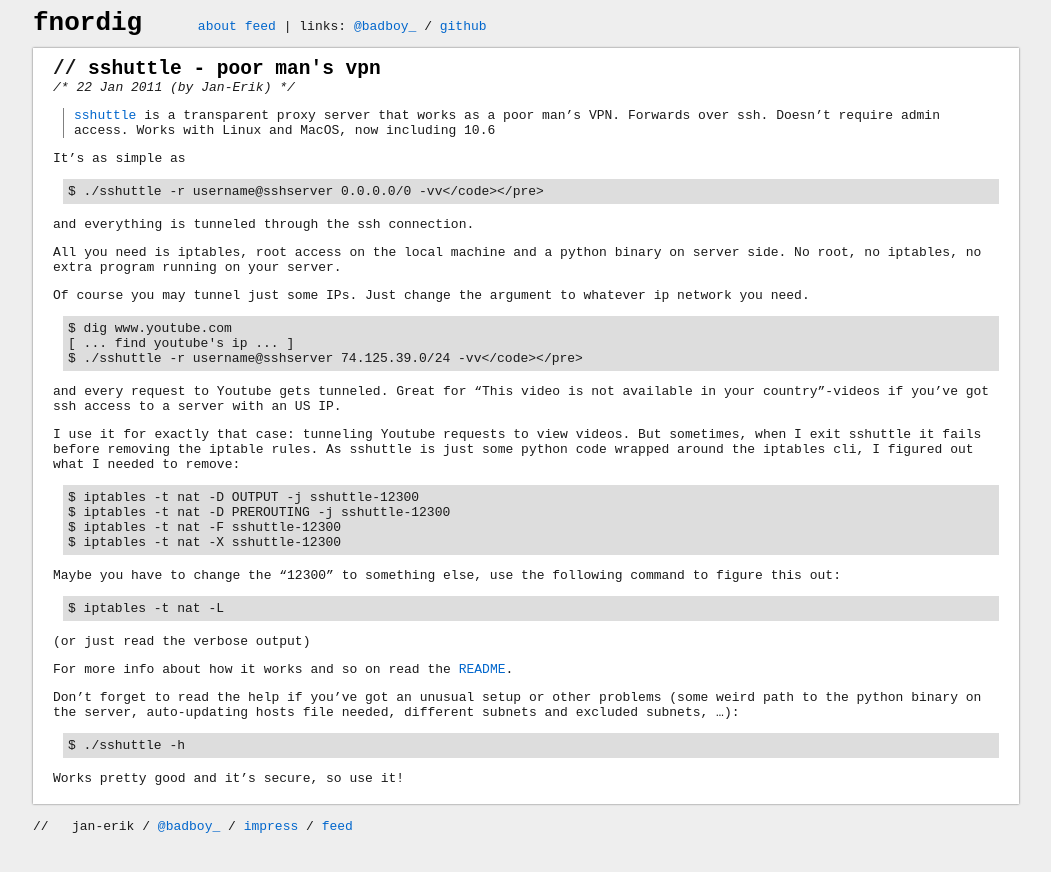
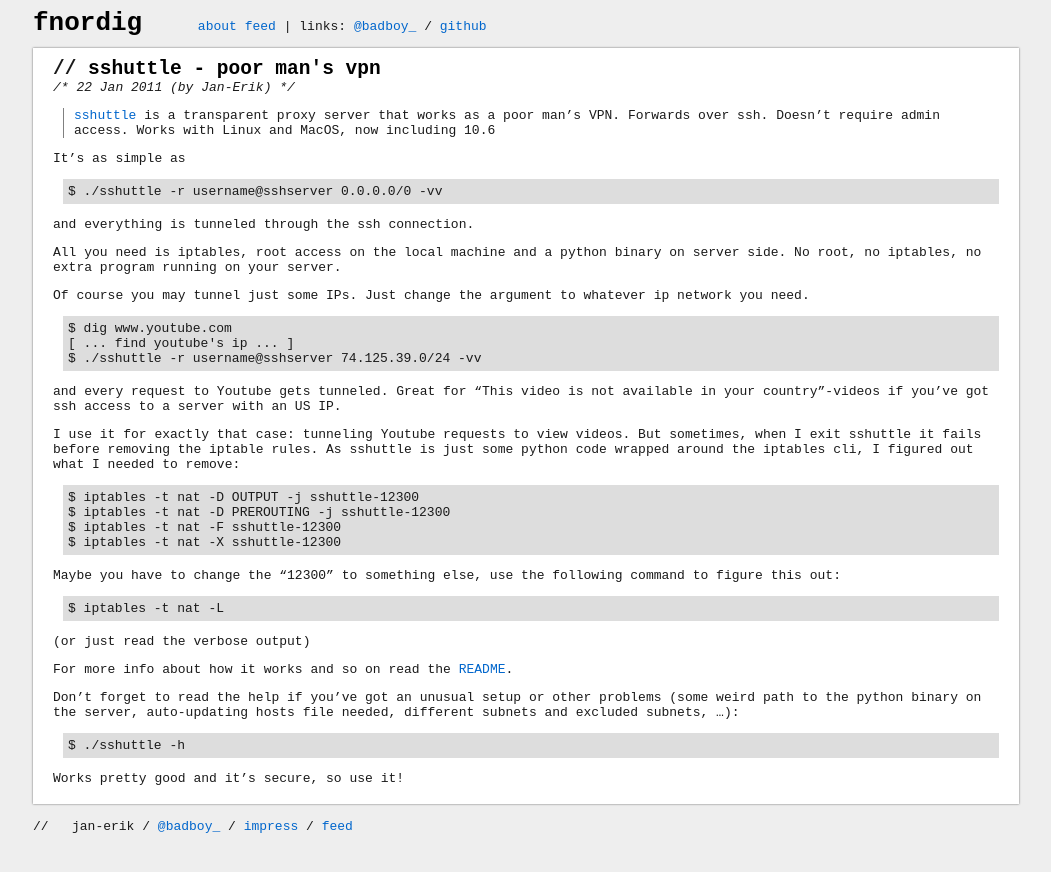
Before and after one commit to badboy/fnordig.de, a Jekyll site: the page built from _posts/2011-01-22-poor-mans-vpn.markdown, in a window 1280 px wide. Shown: the top 872 px of the page, without its empty margins (114-1165 px from the left). Built offline with Jekyll 4.4.1, drawn with Linux system fonts in a browser that asks for light colours.

Commit message:
oops, remove html tags

```diff
--- a/_posts/2011-01-22-poor-mans-vpn.markdown
+++ b/_posts/2011-01-22-poor-mans-vpn.markdown
@@ -8,7 +8,7 @@ title: sshuttle - poor man's vpn
 
 It's as simple as
 
-    $ ./sshuttle -r username@sshserver 0.0.0.0/0 -vv</code></pre>
+    $ ./sshuttle -r username@sshserver 0.0.0.0/0 -vv
 
 and everything is tunneled through the ssh connection.
 
@@ -18,7 +18,7 @@ Of course you may tunnel just some IPs. Just change the argument to whatever ip
 
     $ dig www.youtube.com
     [ ... find youtube's ip ... ]
-    $ ./sshuttle -r username@sshserver 74.125.39.0/24 -vv</code></pre>
+    $ ./sshuttle -r username@sshserver 74.125.39.0/24 -vv
 
 and every request to Youtube gets tunneled. Great for "This video is not available in your country"-videos if you've got ssh access to a server with an US IP.
 
```
